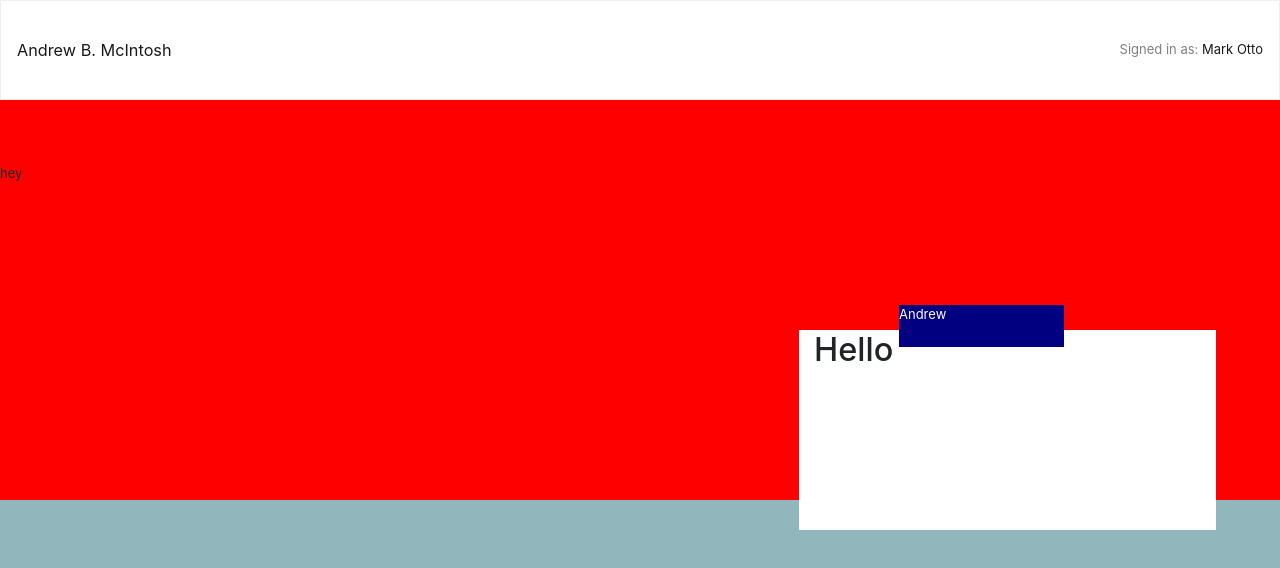
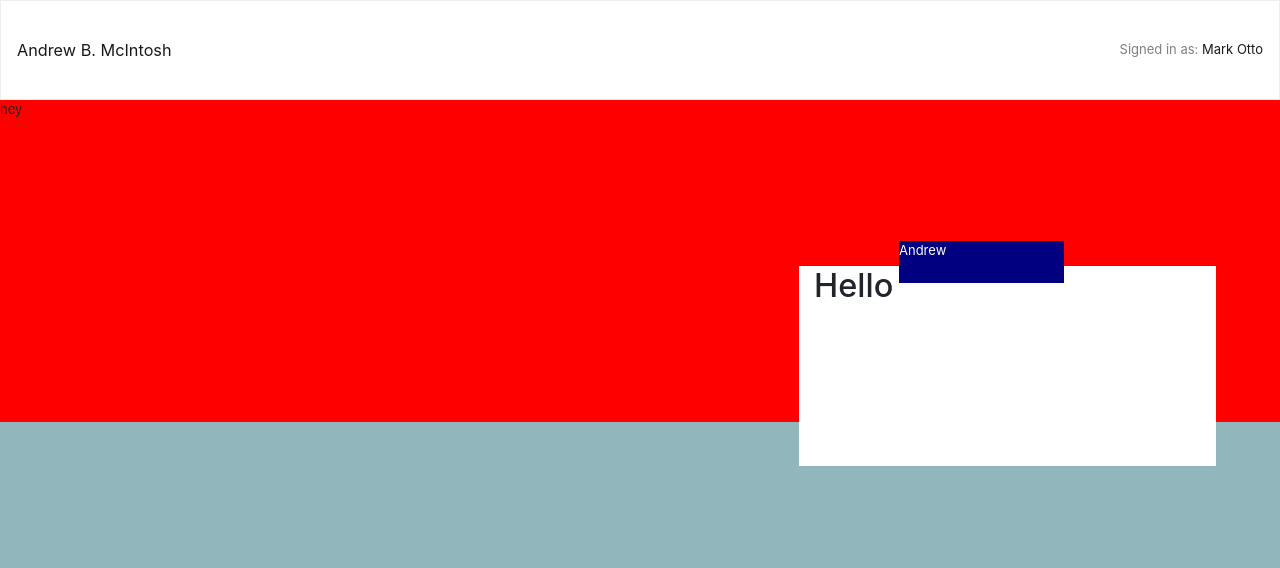
Before and after one commit to andrewbmcintosh/portfolioAndrewBMcIntosh, a React (Create React App) app in the folder final-portfolio-andrew-b-mcintosh/: page / in a window 1280 px wide. Shown: the top 568 px of the page. Built offline with nearby package versions, Linux system fonts and the light colour scheme.

Commit message:
styling now with grid

```diff
--- a/final-portfolio-andrew-b-mcintosh/src/components/landingSection/LandingSection.js
+++ b/final-portfolio-andrew-b-mcintosh/src/components/landingSection/LandingSection.js
@@ -6,12 +6,17 @@ import Container from 'react-bootstrap/Container';
 import Row from 'react-bootstrap/Row';
 import Col from 'react-bootstrap/Col';
 
-const StyledJumbotron = styled(Jumbotron)`
+const StyledJumbotron = styled.div`
+  grid-column: 1/13;
+  grid-row: 1;
   background-color: red;
-  height: 400px;
 `;
 
 const LandingDiv = styled.div`
+  display: grid;
+  grid-template-columns: repeat(12, 1fr);
+  grid-template-rows: 22% 1fr 1fr 1fr 1fr 1fr 1fr 1fr 1fr 1fr 1fr 1fr;
+
   background-color: #91b7bd;
   height: 1464px;
 `;
```
